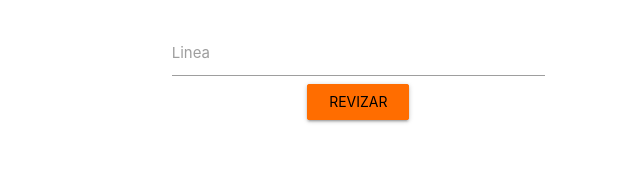
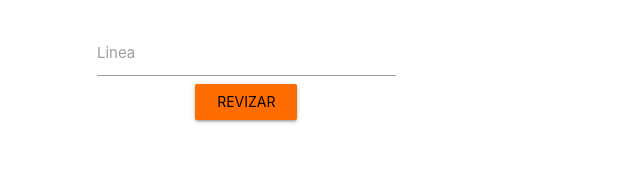
Before and after one commit to josedavid1996/josedavid1996.github.io, a plain HTML site: page buscador/index.html in a window 1280 px wide. Shown: the whole page, without its empty margins (319-959 px from the left). Drawn offline with nearby package versions, Linux system fonts and the light colour scheme.

Commit message:
Agregue todo

```diff
--- a/buscador/index.html
+++ b/buscador/index.html
@@ -15,7 +15,7 @@
   <div class="container  ">
     <form class="section form">
       <div class="row ">
-        <div class="col s5 center offset-s4 ">
+        <div class="col s4 center offset-s3 ">
           <div class="row">
             <div class="input-field ">
               <input id="Linea" type="text" class="validate form-text">
@@ -47,7 +47,7 @@
               <h5></h5>
             </div>
           </div>
-        </div> -->
+        </div>
       </template>
 
     <!-- <div class="container  ">
```
